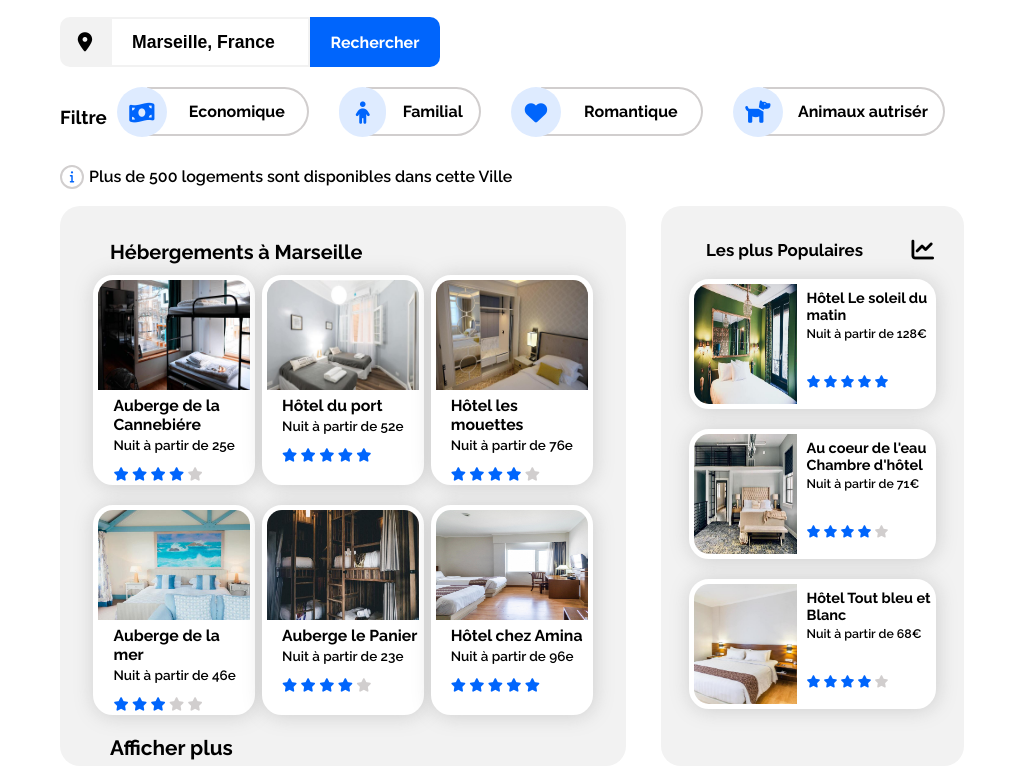
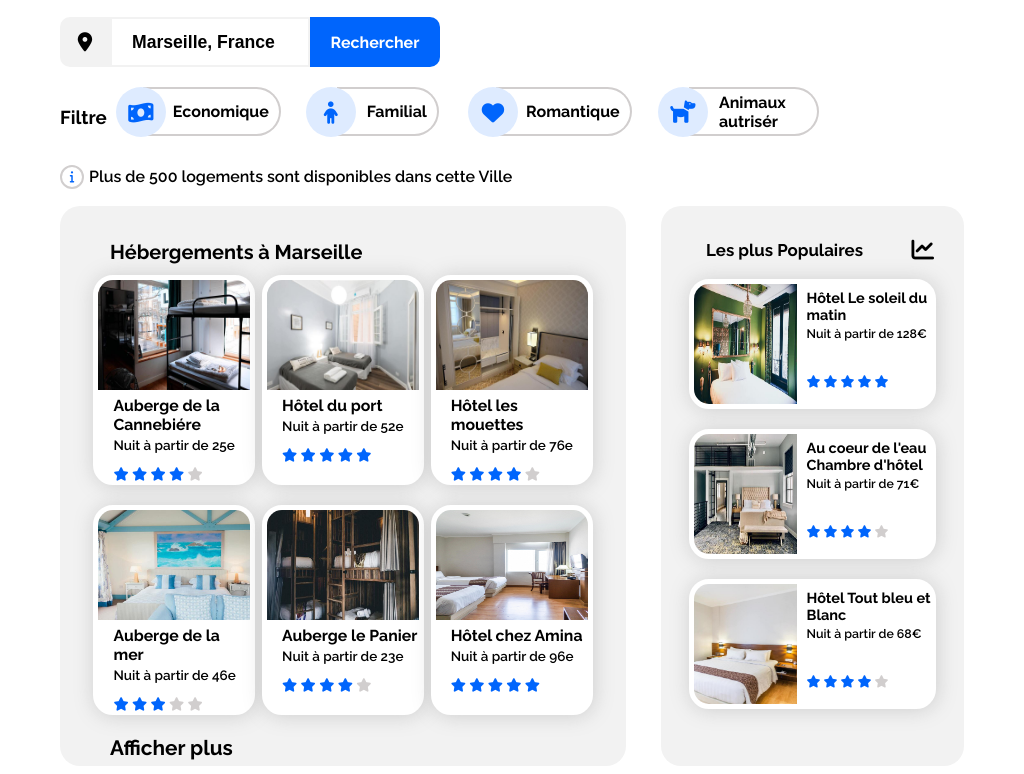
Before and after one commit to Boubamahir2/MahirAbubakar_P2_210621, a plain HTML site: page index.html in a window 1024 px wide. Shown: the part 217-991 px from the top of the page. Drawn offline with Linux system fonts and the light colour scheme.

Commit message:
modification sur responsive 1024px à 1500px

```diff
--- a/styles/style.css
+++ b/styles/style.css
@@ -2474,6 +2474,10 @@ footer {
     font-weight: 600;
   }
 
+
+  header{
+    width: 800px;
+  }
   .page {
     padding: 0;
     margin: 0;
@@ -3032,7 +3036,8 @@ footer {
 
   .nav {
     font-size: 1vw;
-    width: 100vw;
+    width: 100%;
+   overflow: hidden;
   }
 
   #activit.nav_a:hover {
@@ -3043,6 +3048,35 @@ footer {
     display: none;
   }
 
+  .filtre {
+    height: 60px;
+    width: 950px;
+    margin-top: 20px;
+  }
+
+  .filtre div {
+    margin: 0 10px 0 10px;
+  }
+
+  .bloc-fas{
+    padding-left: 20px;
+    position: relative;
+    width: 150px;
+  }
+
+  .bloc-fas i{
+    position: absolute;
+    width: 50px;
+    height: 50px;
+    left:-1px;
+
+  }
+
+  .iconeAside .filtreIcons {
+    width: 50px;
+  }
+
+
   .page {
     max-width: 98%;
   }
@@ -3057,12 +3091,12 @@ footer {
     max-width: 90%;
   }
 
+  div.filtre{
+    width: 90%;
+  }
+
   .bloc_research {
     max-width: 40vw;
-  }
-
-  div.filtre {
-    max-width: 80%;
   }
 
   .article {
@@ -3243,9 +3277,13 @@ footer {
     max-width: 100%;
   }
 
+  .page{
+    padding: 0 30px;
+  }
+
   .nav {
     font-size: 1.2vw;
-    width: 100vw;
+    width: 100%;
   }
 
   #activit.nav_a:hover {
@@ -3272,9 +3310,6 @@ footer {
 
   .bloc_research {
     max-width: 40vw;
-  }
-  div.filtre {
-    max-width: 80%;
   }
 
   .article {
```
